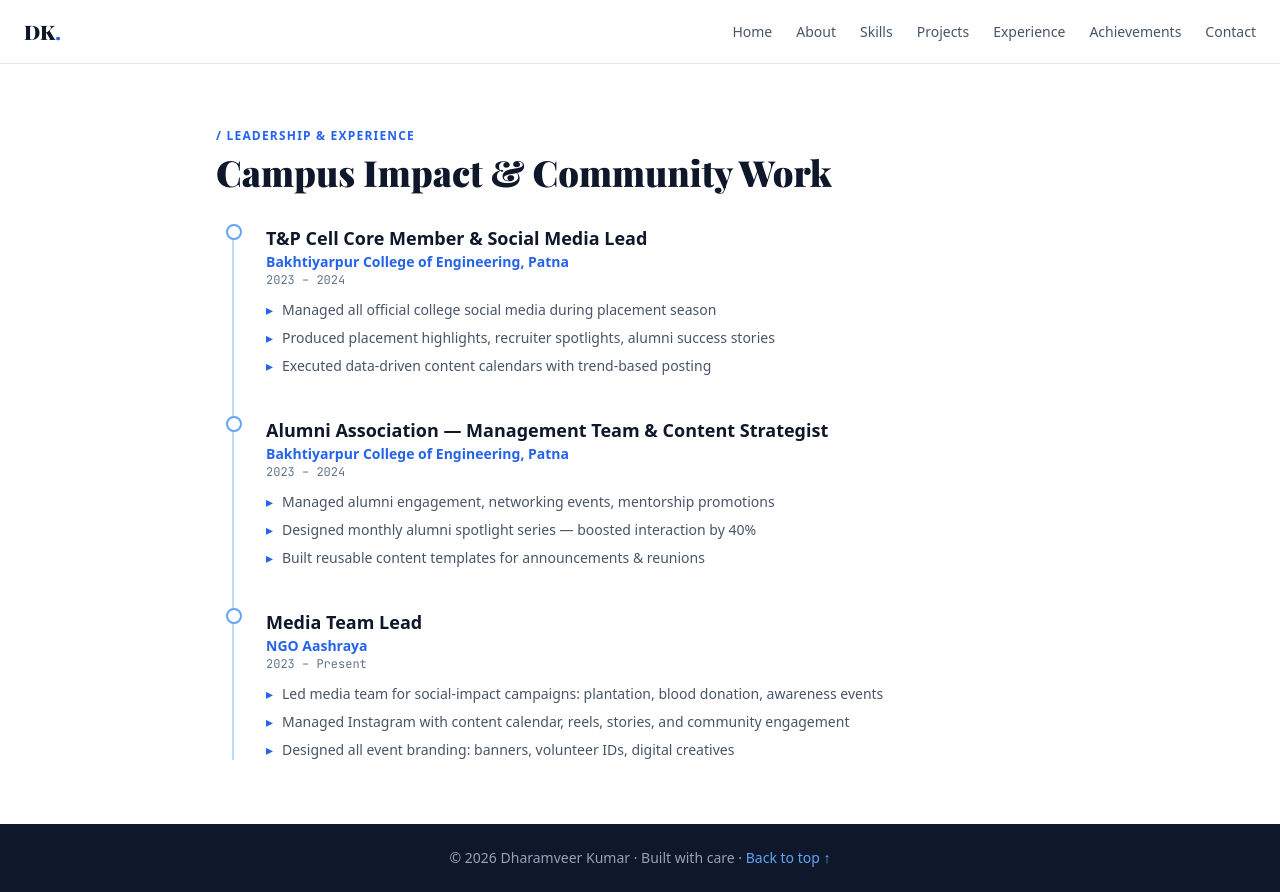
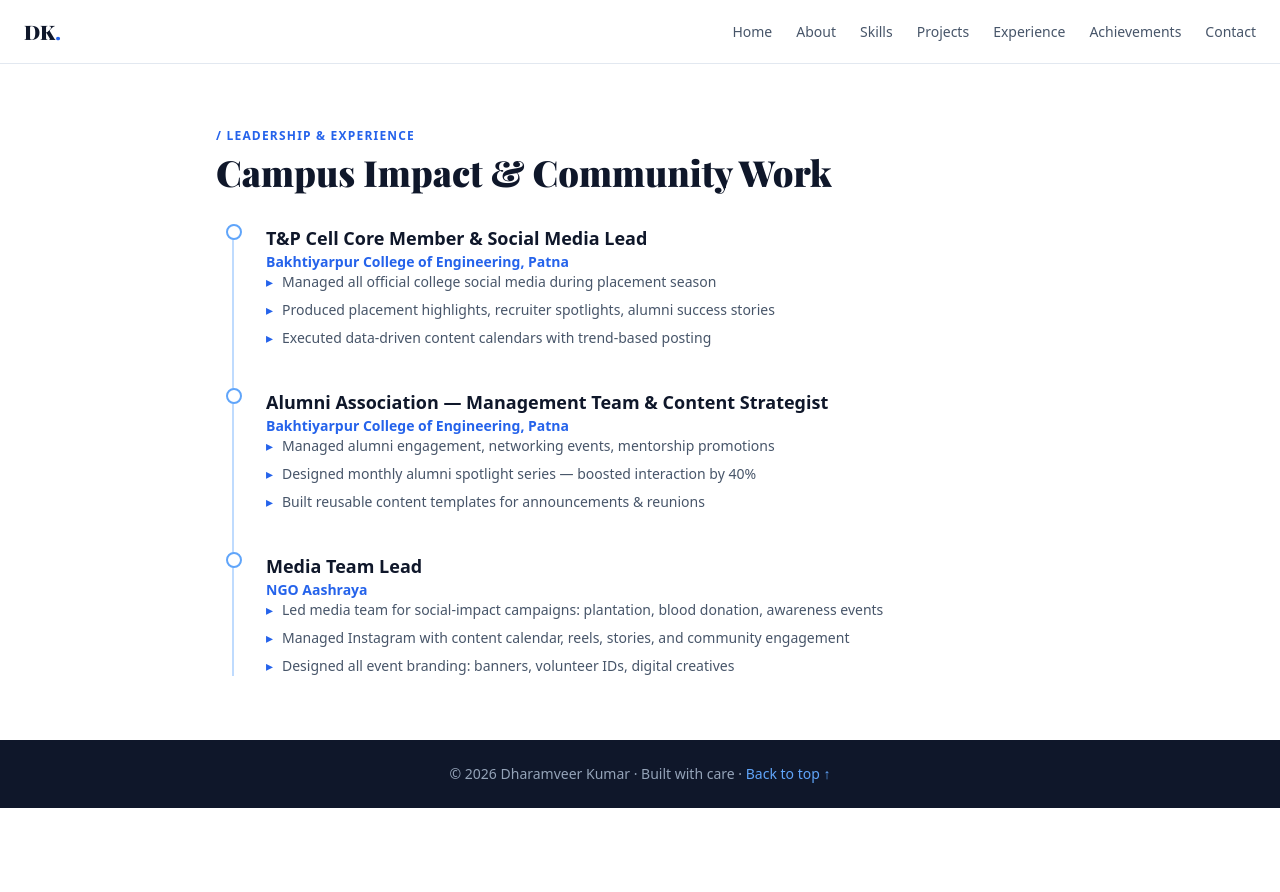
Before and after one commit to dharamveerkz/dharamveer-cse-portfolio, a Next.js app: page /experience in a window 1280 px wide. After the commit the page ends 808 px from the top, so only its background shows below. Built offline with nearby package versions, Linux system fonts and the light colour scheme; a web font is replaced by a local one.

Commit message:
Update page.tsx

```diff
--- a/app/experience/page.tsx
+++ b/app/experience/page.tsx
@@ -15,7 +15,6 @@ export default function Experience() {
             <div className="absolute -left-2 top-0 w-4 h-4 bg-white border-2 border-blue-400 rounded-full"></div>
             <h3 className="font-bold text-lg text-slate-900">{r.role}</h3>
             <p className="text-blue-600 font-semibold text-sm">{r.org}</p>
-            <p className="font-mono text-xs text-slate-500 mb-3">{r.date}</p>
             <ul className="list-none space-y-2">
               {r.bullets.map((b, j) => <li key={j} className="text-slate-600 text-sm pl-4 relative before:content-['▸'] before:absolute before:left-0 before:text-blue-600">{b}</li>)}
             </ul>
```
